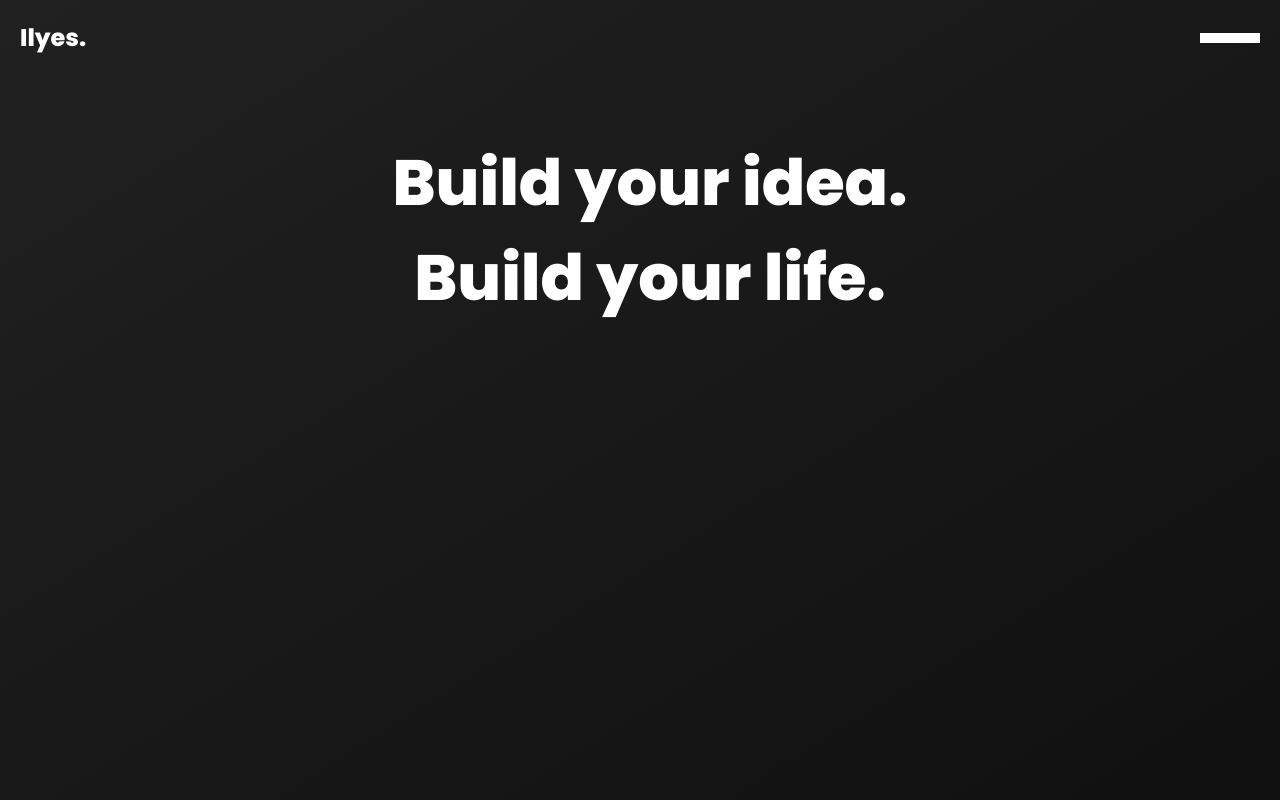
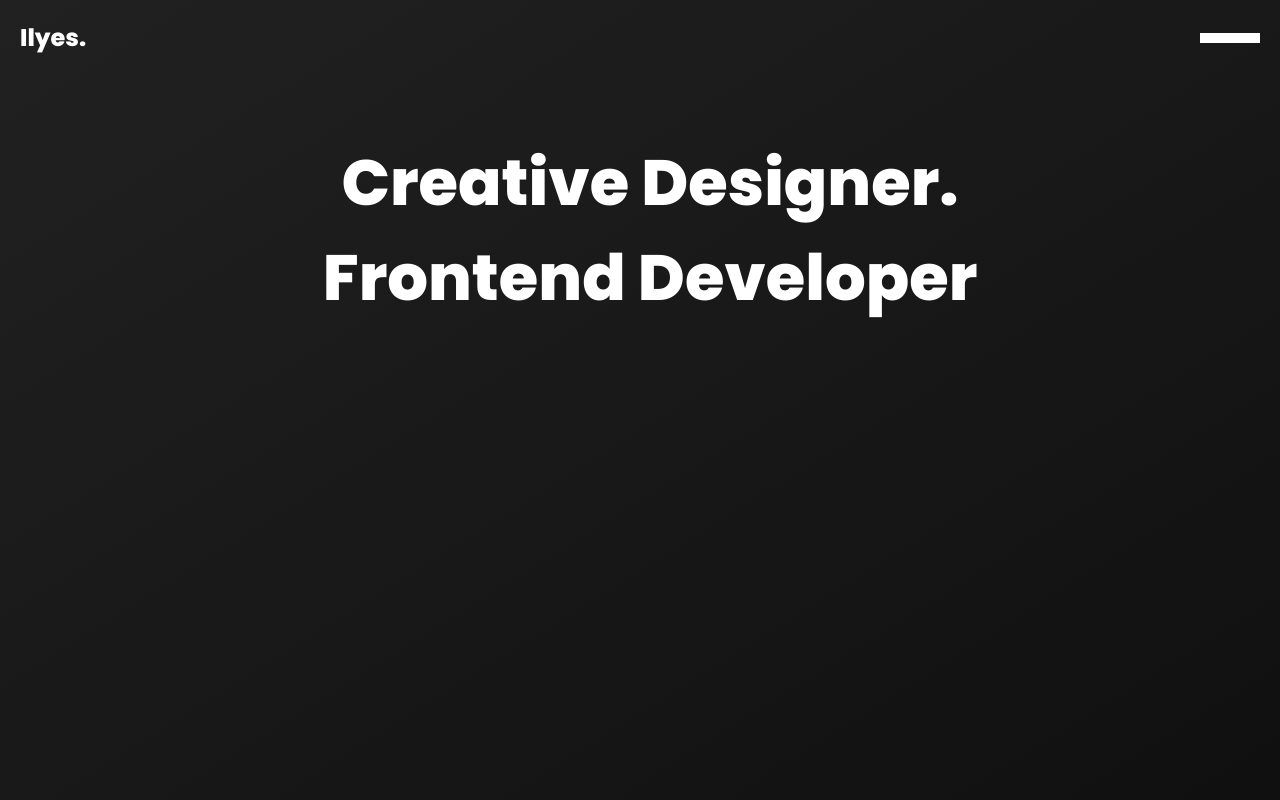
Before and after one commit to IlyesHernandezDev/ilyes-hernandez-portoflio, a plain HTML site: page index.html in a window 1280 px wide. Shown: the top 800 px of the page. Drawn offline with nearby package versions, Linux system fonts and the light colour scheme.

Commit message:
Update index.html

```diff
--- a/index.html
+++ b/index.html
@@ -53,13 +53,13 @@
           <span
             class="white byi magic-hover magic-hover__square"
             id="build-your-idea "
-            >Build your idea.</span
+            >Creative Designer.</span
           ><br /><span
             class="white magic-hover magic-hover__square"
             id="build-your-life"
             data-scroll
             data-scroll-container
-            >Build your life.</span
+            >Frontend Developer</span
           >
         </h1>
       </div>
```
